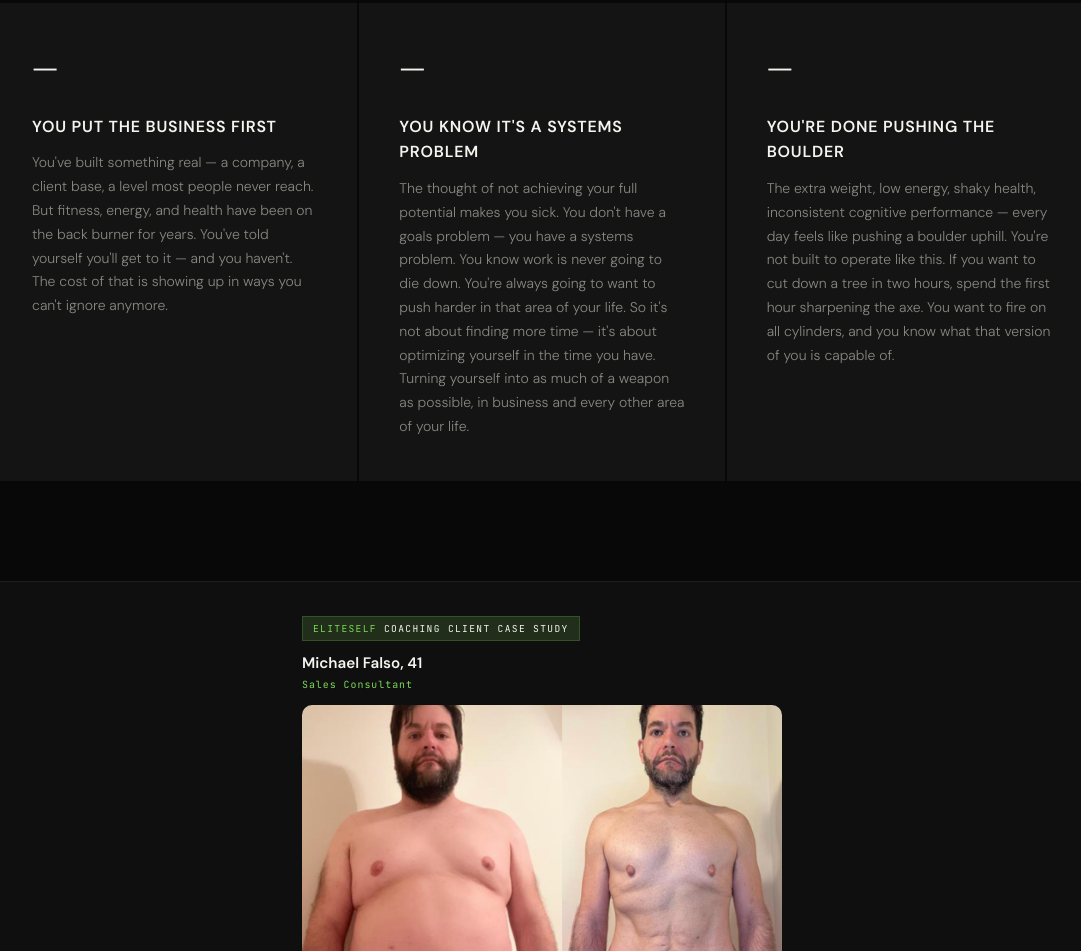
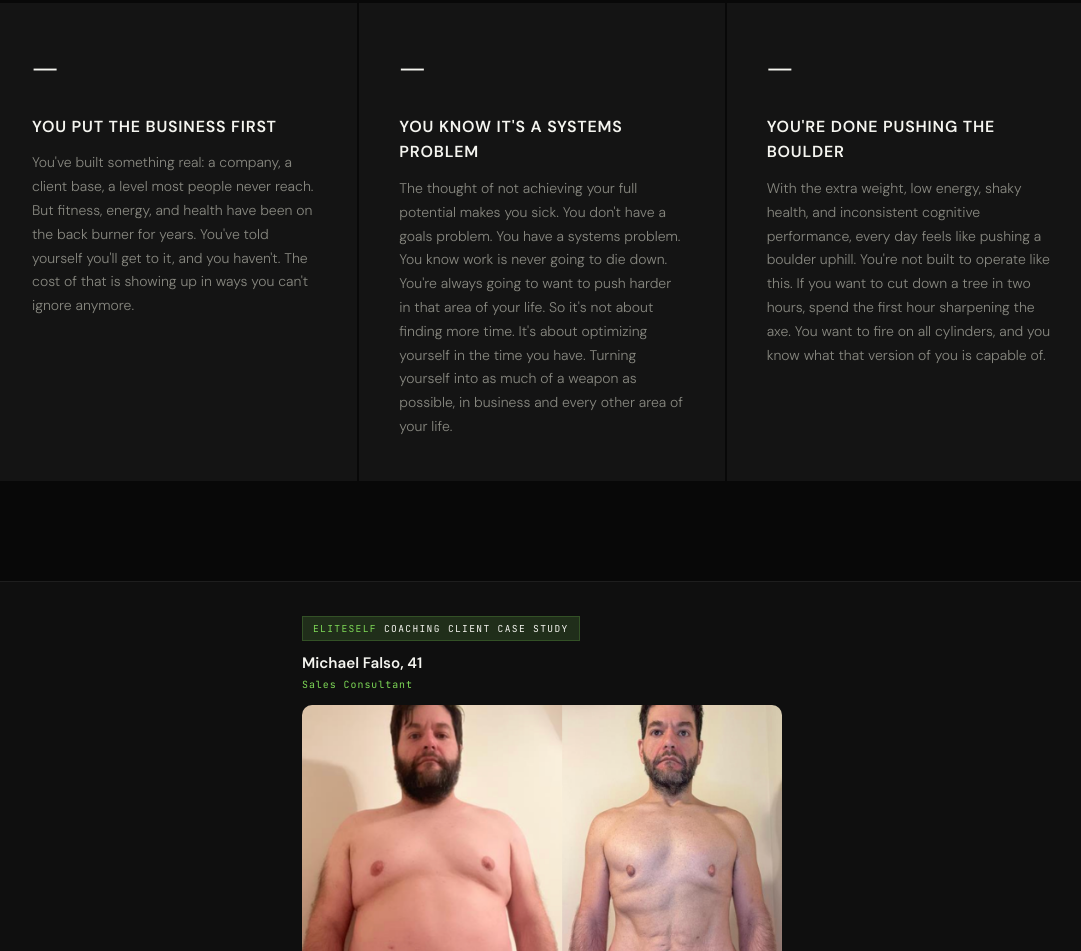
Before and after one commit to eliteself13/elite-self, a plain HTML site: page index.html in a window 1280 px wide. Shown: the part 1973-2924 px from the top of the page, without its empty margins (98-1179 px from the left). Drawn offline with Linux system fonts and the light colour scheme.

Commit message:
Site copy: remove em dashes from the three who-it's-for cards
Co-Authored-By: Claude Opus 5.5 <noreply@anthropic.com>

```diff
--- a/index.html
+++ b/index.html
@@ -2018,17 +2018,17 @@
       <div class="who-card reveal">
         <span class="who-icon">—</span>
         <h3>You Put The Business First</h3>
-        <p>You've built something real — a company, a client base, a level most people never reach. But fitness, energy, and health have been on the back burner for years. You've told yourself you'll get to it — and you haven't. The cost of that is showing up in ways you can't ignore anymore.</p>
+        <p>You've built something real: a company, a client base, a level most people never reach. But fitness, energy, and health have been on the back burner for years. You've told yourself you'll get to it, and you haven't. The cost of that is showing up in ways you can't ignore anymore.</p>
       </div>
       <div class="who-card reveal">
         <span class="who-icon">—</span>
         <h3>You Know It's A Systems Problem</h3>
-        <p>The thought of not achieving your full potential makes you sick. You don't have a goals problem — you have a systems problem. You know work is never going to die down. You're always going to want to push harder in that area of your life. So it's not about finding more time — it's about optimizing yourself in the time you have. Turning yourself into as much of a weapon as possible, in business and every other area of your life.</p>
+        <p>The thought of not achieving your full potential makes you sick. You don't have a goals problem. You have a systems problem. You know work is never going to die down. You're always going to want to push harder in that area of your life. So it's not about finding more time. It's about optimizing yourself in the time you have. Turning yourself into as much of a weapon as possible, in business and every other area of your life.</p>
       </div>
       <div class="who-card reveal">
         <span class="who-icon">—</span>
         <h3>You're Done Pushing The Boulder</h3>
-        <p>The extra weight, low energy, shaky health, inconsistent cognitive performance — every day feels like pushing a boulder uphill. You're not built to operate like this. If you want to cut down a tree in two hours, spend the first hour sharpening the axe. You want to fire on all cylinders, and you know what that version of you is capable of.</p>
+        <p>With the extra weight, low energy, shaky health, and inconsistent cognitive performance, every day feels like pushing a boulder uphill. You're not built to operate like this. If you want to cut down a tree in two hours, spend the first hour sharpening the axe. You want to fire on all cylinders, and you know what that version of you is capable of.</p>
       </div>
     </div>
   </div>
```
